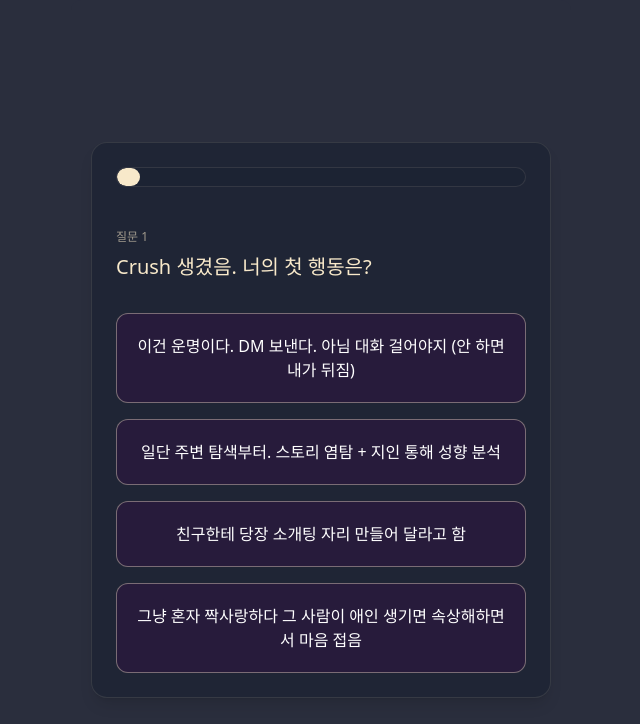
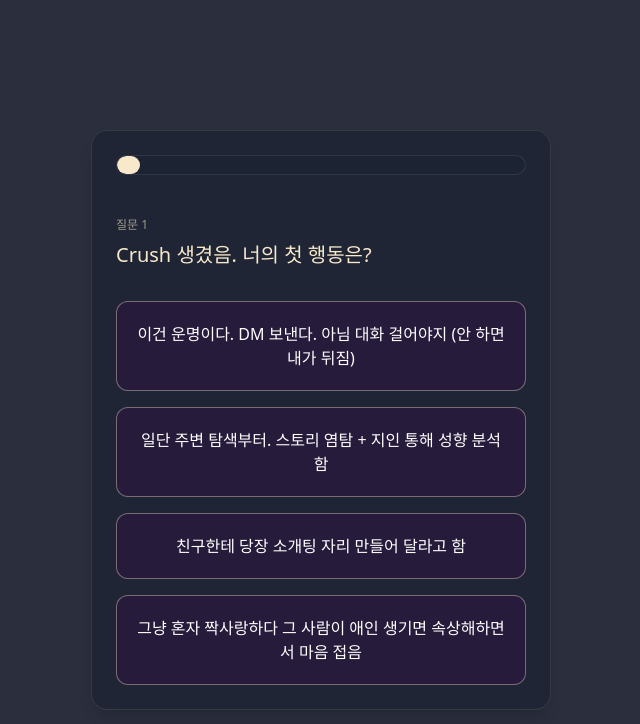
Before and after one commit to couple-palace/couple-palace-frontend, a React (Vite) app: page /quiz in a window 1280 px wide. Shown: the top 724 px of the page, without its empty margins (319-959 px from the left). Built offline with nearby package versions, Linux system fonts and the light colour scheme; a web font is replaced by a local one.

Commit message:
Fix: quizData 7번 15번 변경 - 7번의 2번 선택지 변경 - 15번의 질문 변경

```diff
--- a/src/data/quizData.js
+++ b/src/data/quizData.js
@@ -4,7 +4,7 @@ const quizData = [
     question: "Crush 생겼음. 너의 첫 행동은?",
     answer: [
       "이건 운명이다. DM 보낸다. 아님 대화 걸어야지 (안 하면 내가 뒤짐)",
-      "일단 주변 탐색부터. 스토리 염탐 + 지인 통해 성향 분석",
+      "일단 주변 탐색부터. 스토리 염탐 + 지인 통해 성향 분석함",
       "친구한테 당장 소개팅 자리 만들어 달라고 함",
       "그냥 혼자 짝사랑하다 그 사람이 애인 생기면 속상해하면서 마음 접음",
     ],
@@ -37,7 +37,7 @@ const quizData = [
     question: "연애하면서 가장 듣고 싶은 말은?",
     answer: [
       "너랑 있으면 진짜 안정돼. 같이 있으면 아무 걱정 없음",
-      "너랑 있으면 그냥 다른 차원의 세계가 열리는 기분이야",
+      "너랑 있으면 그냥 다른 차원의 세계가 열리는 기분이야!",
       "'와 진짜 너만큼 내 기분 잘 맞춰주는 사람 처음 봄'",
       "'우리 둘이 이렇게 만난 거 진짜 온 우주가 계획한 거 아닐까?'",
     ],
@@ -70,7 +70,7 @@ const quizData = [
     question: "연인과 싸우면 나는?",
     answer: [
       "팩트로 조지고 논리로 해결함",
-      "안 풀릴 때까지 개길 거임",
+      "내가 잘못한 거 아는데 상대방이 먼저 사과하기를 기다림",
       "말은 안 하는데 표정에서 티 다 남",
       "눈물은 안 나는데 세상이 나한테만 가혹한 것 같음",
     ],
@@ -155,7 +155,7 @@ const quizData = [
   },
   {
     question_idx: 15,
-    question: "애 가질 거임?",
+    question: "자녀계획 있음?",
     answer: [
       "응. 근데 한 명만. 둘 이상은 좀…",
       "응. 최소 둘은 있어야지. 외동 외롭잖아",
```
